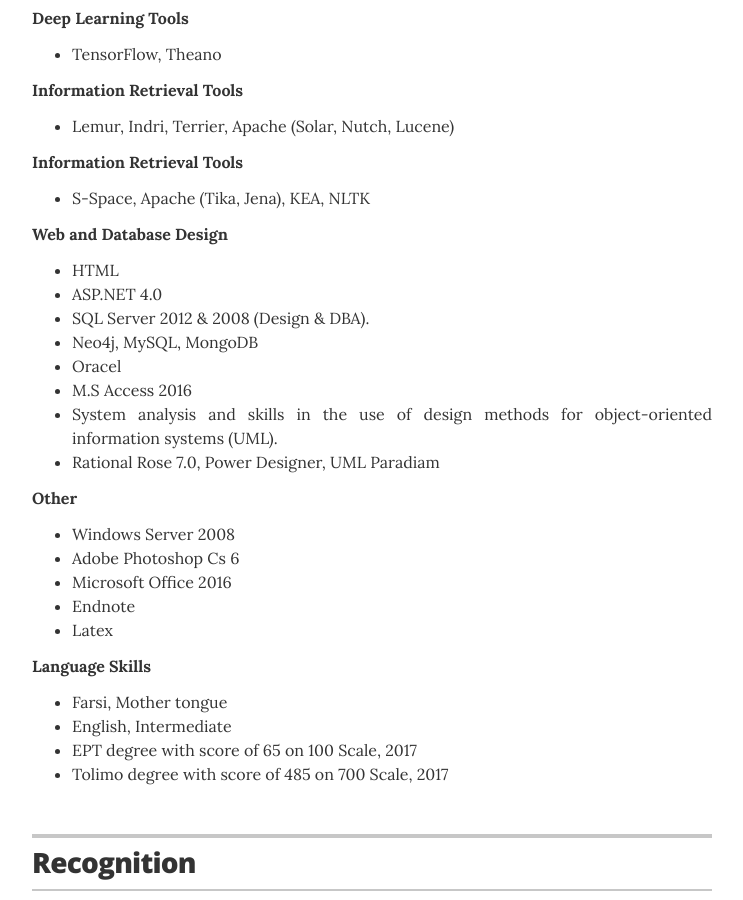
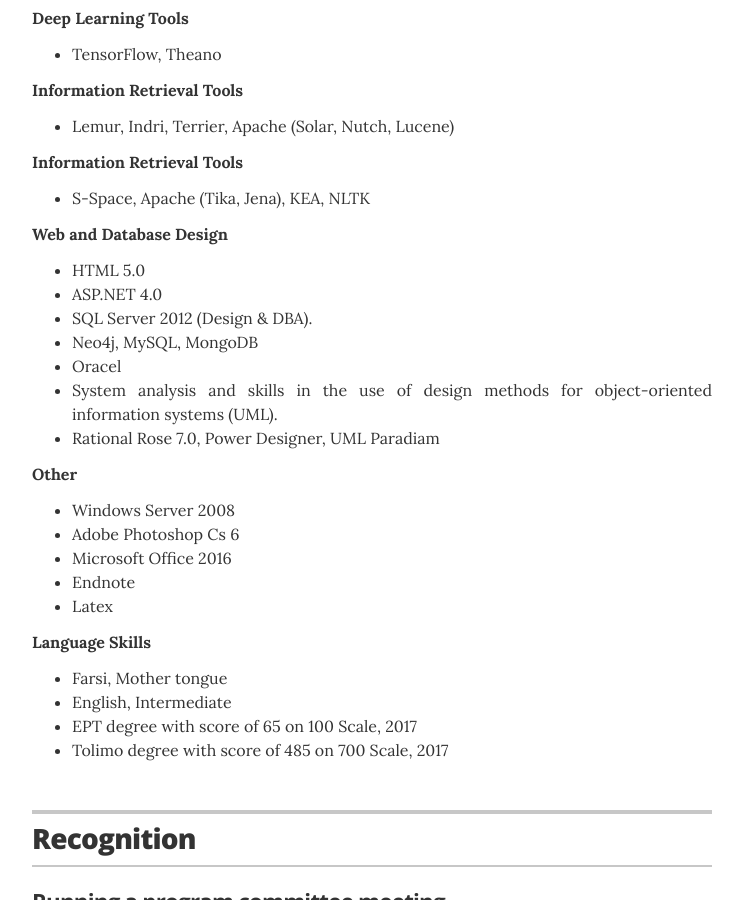
Before and after one commit to hosseinsadr/hosseinsadr.github.io, a Jekyll site: the page built from index.html, in a window 1280 px wide and 900 px high, scrolled down 4433 px. Shown: the whole window, without its empty margins (268-1011 px from the left). Built offline with Jekyll 4.4.1, drawn with Linux system fonts in a browser that asks for light colours.

Commit message:
Update skills.yml

```diff
--- a/_data/skills.yml
+++ b/_data/skills.yml
@@ -21,7 +21,7 @@
 
 # Web and Database Design
 - skill: Web and Database Design
-  description: <ul class="resume-item-list"><li>HTML</li><li>ASP.NET 4.0</li><li>SQL Server 2012 & 2008 (Design & DBA).</li><li>Neo4j, MySQL, MongoDB</li><li>Oracel</li><li>M.S Access 2016</li><li>System analysis and skills in the use of design methods for object-oriented information systems (UML).</li><li>Rational Rose 7.0, Power Designer, UML Paradiam</li></ul>
+  description: <ul class="resume-item-list"><li>HTML 5.0</li><li>ASP.NET 4.0</li><li>SQL Server 2012 (Design & DBA).</li><li>Neo4j, MySQL, MongoDB</li><li>Oracel</li><li>System analysis and skills in the use of design methods for object-oriented information systems (UML).</li><li>Rational Rose 7.0, Power Designer, UML Paradiam</li></ul>
 
 # Other
 - skill: Other
```
